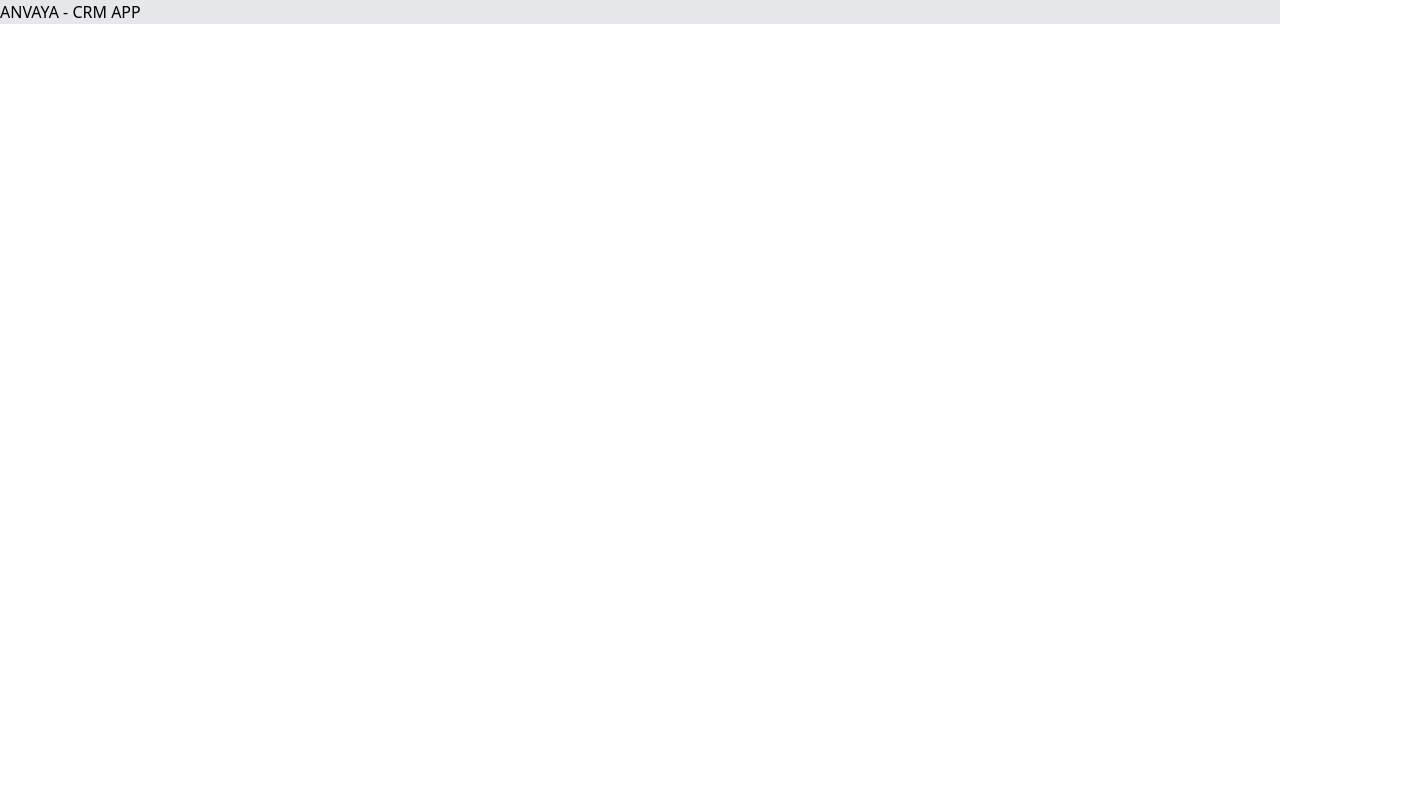
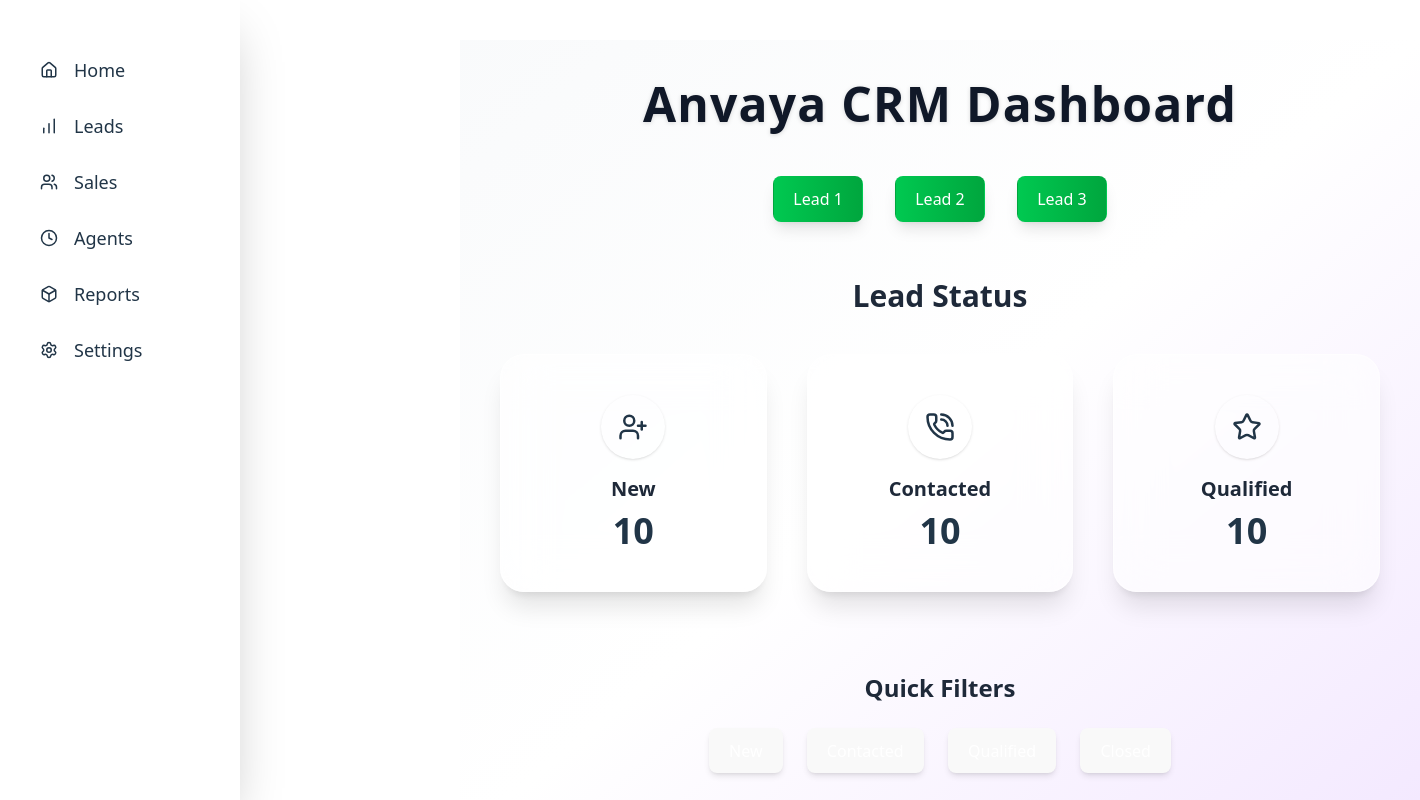
Before and after one commit to Srushtik942/CRM-APP-Frontend, a React (Vite) app: page / in a window 1280 px wide. Shown: the top 800 px of the page, 1420 px wide, since content can reach past the window. Built offline with nearby package versions, Linux system fonts and the light colour scheme.

Commit message:
feat:adding body and sidebar component

```diff
--- a/index.html
+++ b/index.html
@@ -4,6 +4,7 @@
     <meta charset="UTF-8" />
     <link rel="icon" type="image/svg+xml" href="/vite.svg" />
     <meta name="viewport" content="width=device-width, initial-scale=1.0" />
+    <link href="https://fonts.googleapis.com/css2?family=Poppins:wght@300;400;500;600&display=swap" rel="stylesheet">
     <title>crm-app-frontend</title>
   </head>
   <body>
--- a/package.json
+++ b/package.json
@@ -11,6 +11,7 @@
   },
   "dependencies": {
     "@tailwindcss/vite": "^4.1.17",
+    "lucide-react": "^0.554.0",
     "react": "^19.2.0",
     "react-dom": "^19.2.0",
     "tailwindcss": "^4.1.17"
--- a/src/App.jsx
+++ b/src/App.jsx
@@ -2,13 +2,22 @@ import { useState } from 'react'
 import reactLogo from './assets/react.svg'
 import viteLogo from '/vite.svg'
 import './App.css'
+import Sidebar from "./components/sidebar"
+import Body from "./pages/Body"
 
 function App() {
 
   return (
     <>
-    <div className='bg-gray-200'>
-    <h1 >ANVAYA - CRM APP</h1>
+    <div className="flex">
+       <Sidebar/>
+      <div className='flex-1 p-10'>
+         <Body/>
+
+
+      </div>
+
+
     </div>
 
     </>
--- /dev/null
+++ b/src/components/Sidebar.jsx
@@ -0,0 +1,31 @@
+import React from 'react'
+import { Home, BarChart, Users, Clock, Box, Settings } from "lucide-react";
+
+const Sidebar = () => {
+    const menu = [
+    { label: "Home", icon: <Home size={18} /> },
+    { label: "Leads", icon: <BarChart size={18} /> },
+    { label: "Sales", icon: <Users size={18} /> },
+    { label: "Agents", icon: <Clock size={18} /> },
+    { label: "Reports", icon: <Box size={18} /> },
+    { label: "Settings", icon: <Settings size={18} /> },
+  ];
+  return (
+    <div className="w-60 h-screen p-6 bg-white shadow-2xl  ">
+       <ul className="space-y-3 mt-6">
+        {menu.map((item,idx)=>(
+            <li key={idx}
+            className='flex items-center gap-4
+              px-4 py-2 rounded-xl cursor-pointer
+              hover:bg-black hover:text-white transition'
+            >
+              {item.icon}
+            <span className="text-lg font-medium">{item.label}</span>
+            </li>
+        ))}
+       </ul>
+    </div>
+  )
+}
+
+export default Sidebar
--- a/src/index.css
+++ b/src/index.css
@@ -1,11 +1,11 @@
-/* :root {
-  font-family: system-ui, Avenir, Helvetica, Arial, sans-serif;
+:root {
+  font-family: system-ui, Avenir, Helvetica, Arial, sans-serif,Poppins;
   line-height: 1.5;
   font-weight: 400;
 
-  color-scheme: light dark;
+  /* color-scheme: light dark;
   color: rgba(255, 255, 255, 0.87);
-  background-color: #242424;
+  background-color: #242424; */
 
   font-synthesis: none;
   text-rendering: optimizeLegibility;
@@ -41,17 +41,11 @@ button {
   padding: 0.6em 1.2em;
   font-size: 1em;
   font-weight: 500;
+  color: #ffffff;
   font-family: inherit;
-  background-color: #1a1a1a;
+  background-color: #19c710;
   cursor: pointer;
   transition: border-color 0.25s;
-}
-button:hover {
-  border-color: #646cff;
-}
-button:focus,
-button:focus-visible {
-  outline: 4px auto -webkit-focus-ring-color;
 }
 
 @media (prefers-color-scheme: light) {
@@ -65,5 +59,5 @@ button:focus-visible {
   button {
     background-color: #f9f9f9;
   }
-} */
+}
 @import "tailwindcss";
--- /dev/null
+++ b/src/pages/Body.jsx
@@ -0,0 +1,83 @@
+import React from "react";
+import { UserPlus, PhoneCall, Star } from "lucide-react";
+
+const Body = () => {
+  return (
+    <div className="p-10 w-full min-h-screen bg-gradient-to-br from-gray-50 via-white to-purple-100 mx-45">
+
+      {/* Title */}
+      <h2 className="text-center font-bold text-5xl mb-12 text-gray-900 tracking-wide drop-shadow-sm">
+        Anvaya CRM Dashboard
+      </h2>
+
+      {/* Lead Buttons */}
+      <div className="flex justify-center gap-8 mb-10">
+        {["Lead 1", "Lead 2", "Lead 3"].map((lead, index) => (
+          <button
+            key={index}
+            className="bg-gradient-to-r from-green-500 to-green-600 text-white px-12 py-3 text-lg rounded-2xl
+            shadow-lg hover:shadow-2xl transition-all duration-300 hover:scale-105 active:scale-95"
+          >
+            {lead}
+          </button>
+        ))}
+      </div>
+
+      {/* Lead Status Section */}
+      <div className="mt-14">
+        <h2 className="text-center font-semibold text-3xl mb-10 text-gray-800">
+          Lead Status
+        </h2>
+
+        <div className="grid md:grid-cols-3 gap-10 max-w-6xl mx-auto">
+
+          {/* Status Card */}
+          {[
+            { title: "New", value: 10, icon: <UserPlus size={30} />, color: "green" },
+            { title: "Contacted", value: 10, icon: <PhoneCall size={30} />, color: "blue" },
+            { title: "Qualified", value: 10, icon: <Star size={30} />, color: "purple" },
+          ].map((item, i) => (
+            <div
+              key={i}
+              className="backdrop-blur-xl bg-white/60 shadow-xl p-10 rounded-3xl border border-white/50
+              hover:-translate-y-2 hover:shadow-2xl transition-all duration-300 text-center"
+            >
+              <div
+                className={`mx-auto bg-${item.color}-100 text-${item.color}-600
+                w-16 h-16 flex items-center justify-center rounded-full shadow-sm mb-4`}
+              >
+                {item.icon}
+              </div>
+
+              <h3 className="text-xl font-semibold text-gray-800">{item.title}</h3>
+              <p className={`text-${item.color}-600 text-4xl font-bold mt-2`}>
+                {item.value}
+              </p>
+            </div>
+          ))}
+
+        </div>
+      </div>
+
+      {/* Quick Filters */}
+      <div className="mt-20 text-center">
+        <h3 className="text-2xl font-semibold mb-6 text-gray-800">Quick Filters</h3>
+
+        <div className="flex justify-center gap-6 flex-wrap">
+          {["New", "Contacted", "Qualified", "Closed"].map((filter, i) => (
+            <button
+              key={i}
+              className="px-8 py-3 rounded-xl bg-white/70 backdrop-blur-md border border-gray-200
+              shadow-md hover:bg-black hover:text-white hover:scale-105 transition-all duration-300
+              text-gray-700 font-medium"
+            >
+              {filter}
+            </button>
+          ))}
+        </div>
+      </div>
+    </div>
+  );
+};
+
+export default Body;
```
Also changed, not shown: 1 other file (tests, documents, lock files or other folders).
